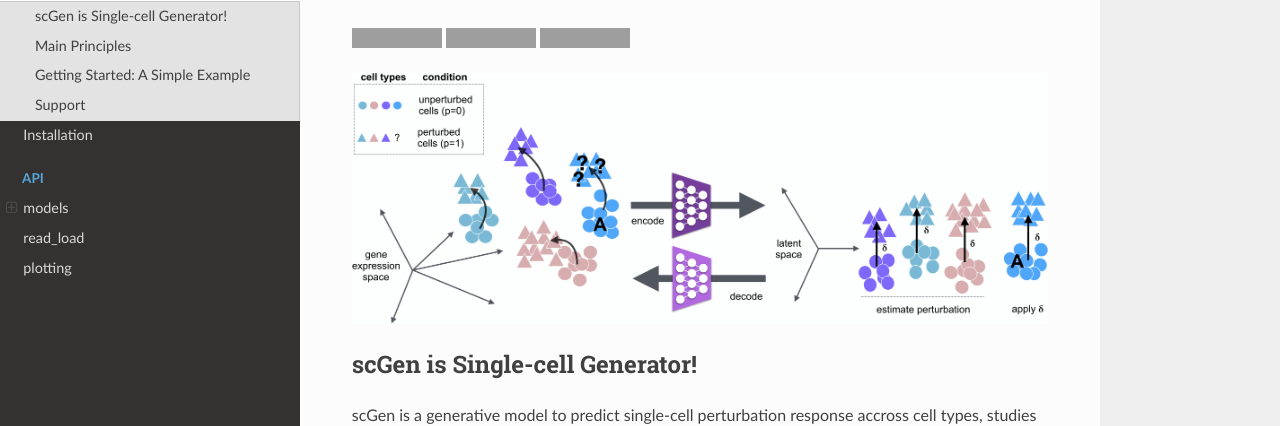
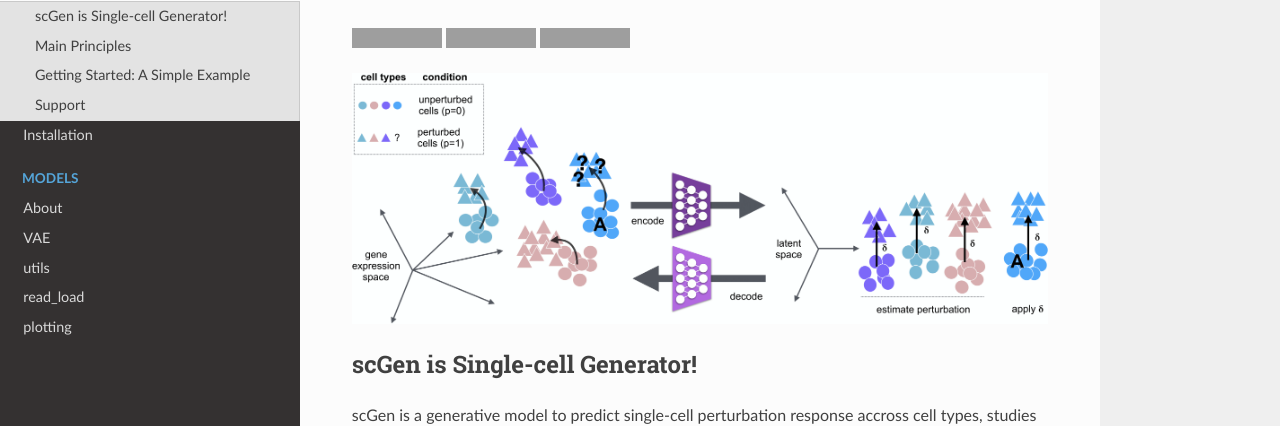
Before and after one commit to theislab/scgen, an MkDocs documentation site: the page built from docs/sources/index.md, in a window 1280 px wide. Shown: the part 135-561 px from the top of the page. Built offline with MkDocs 1.6.1, drawn with Linux system fonts in a browser that asks for light colours; nearby versions of some CDN libraries; grey boxes are pictures that could not be loaded.

Commit message:
change in mkdocs

```diff
--- a/mkdocs.yml
+++ b/mkdocs.yml
@@ -3,13 +3,12 @@ docs_dir: 'docs/sources/'
 nav:
   - Home: 'index.md'
   - Installation: 'installation.md'
-  - API:
-    - models:
-      - About: 'api/models/index.md'
-      - VAE: 'api/models/vae.md'
-      - utils: 'api/models/utils.md'
-    - read_load: 'api/read_load.md'
-    - plotting: 'api/plotting.md'
+  - models:
+    - About: 'models/index.md'
+    - VAE: 'models/vae.md'
+    - utils: 'models/utils.md'
+  - read_load: 'read_load.md'
+  - plotting: 'plotting.md'
 theme: readthedocs
 repo_url: http://github.com/theislab/scgen
 site_description: 'Documentation for ScGen, the generative model to predict single-cell perturbation response across cell types, studies and species.'
```
